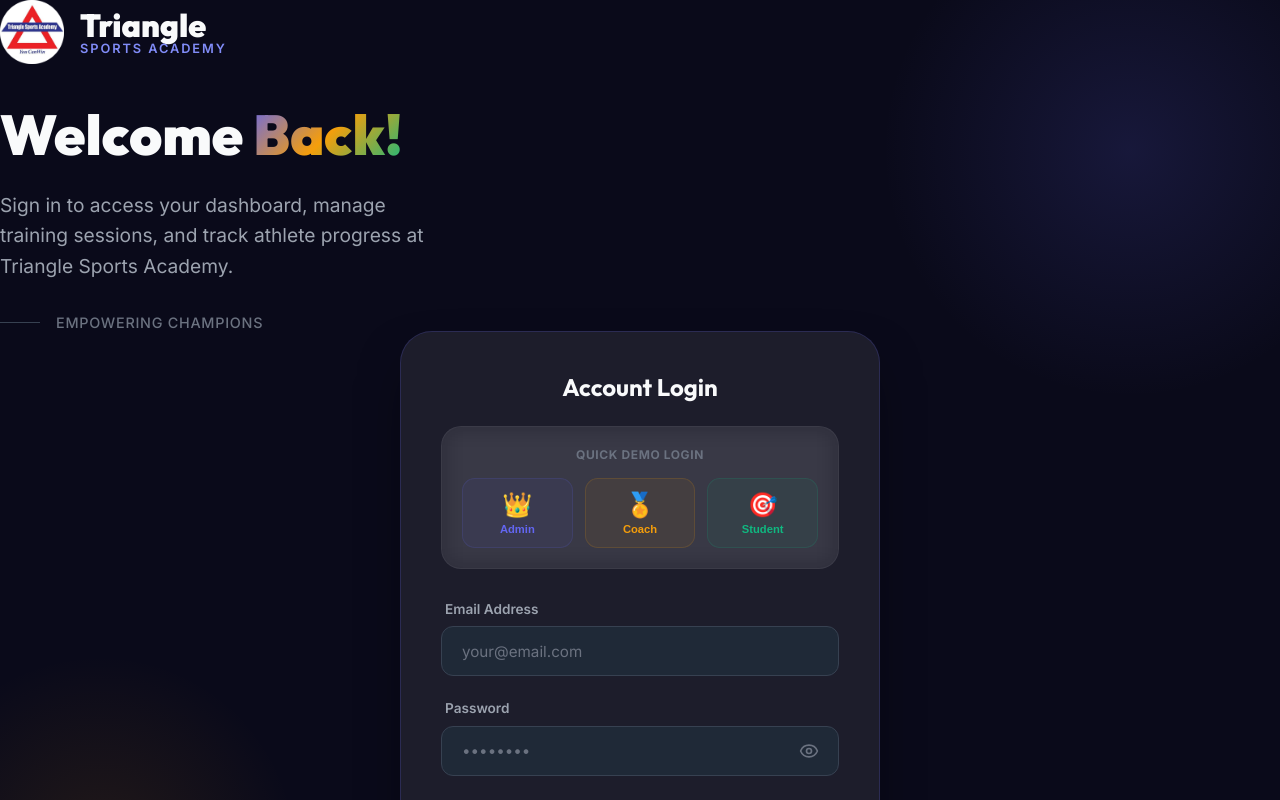
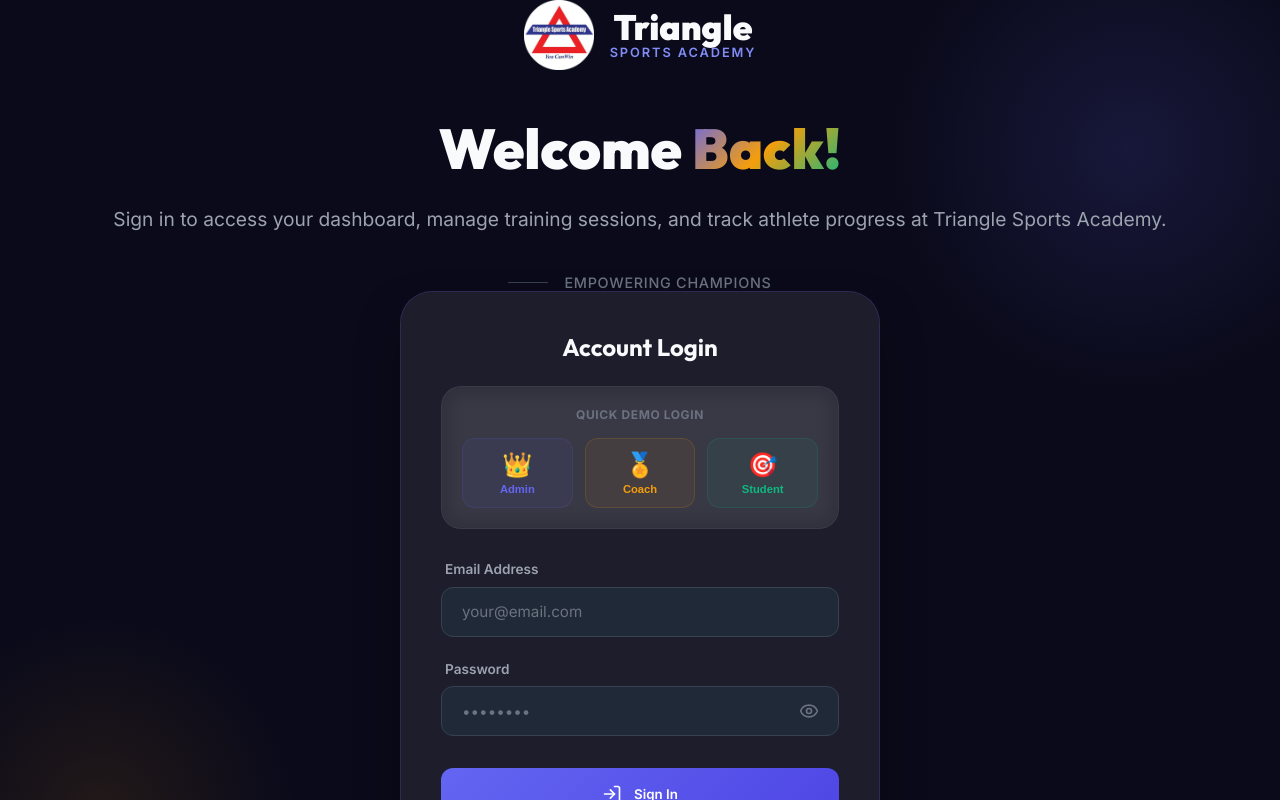
Before and after one commit to Bharani4822a/triangel-sports, a Next.js app: page /login in a window 1280 px wide. Shown: the top 800 px of the page. Built offline with nearby package versions, Linux system fonts and the light colour scheme.

Commit message:
style: replicate reference login UI exactly

```diff
--- a/src/app/login/page.tsx
+++ b/src/app/login/page.tsx
@@ -38,21 +38,21 @@ export default function LoginPage() {
   };
 
   return (
-    <div className="min-h-screen bg-[#0a0a1a] flex items-center justify-center p-6 md:p-12 relative overflow-hidden">
+    <div className="min-h-screen bg-[#0a0a1a] relative overflow-hidden flex items-center justify-center p-6 md:p-12 lg:p-20">
       {/* Background orbs */}
       <div style={{ position: 'absolute', top: '-100px', right: '-100px', width: '500px', height: '500px', background: 'radial-gradient(circle, rgba(99,102,241,0.15) 0%, transparent 70%)', borderRadius: '50%', pointerEvents: 'none' }} />
       <div style={{ position: 'absolute', bottom: '-100px', left: '-100px', width: '400px', height: '400px', background: 'radial-gradient(circle, rgba(245,158,11,0.1) 0%, transparent 70%)', borderRadius: '50%', pointerEvents: 'none' }} />
 
-      <div className="max-w-6xl w-full flex flex-col md:flex-row items-center justify-between gap-12 md:gap-16 relative z-10">
+      <div className="max-w-7xl mx-auto w-full flex flex-col md:flex-row items-center justify-between gap-12 md:gap-16 relative z-10">
 
         {/* LEFT SIDE: Content Section */}
-        <div className="w-full md:w-1/2 flex flex-col justify-center animate-fade-in">
-          <Link href="/" style={{ display: 'inline-flex', alignItems: 'center', gap: '1rem', textDecoration: 'none', marginBottom: '2.5rem' }}>
+        <div className="w-full md:w-1/2 flex flex-col justify-center items-center md:items-start text-center md:text-left max-w-lg animate-fade-in">
+          <Link href="/" style={{ display: 'inline-flex', alignItems: 'center', gap: '1rem', textDecoration: 'none', marginBottom: '3rem' }}>
             <div style={{ display: 'flex', alignItems: 'center', justifyContent: 'center' }}>
-              <img src="/logo.png" alt="Triangle Sports Academy" style={{ height: '64px', width: 'auto', objectFit: 'contain' }} />
+              <img src="/logo.png" alt="Triangle Sports Academy" style={{ height: '70px', width: 'auto', objectFit: 'contain' }} />
             </div>
             <div>
-              <div style={{ fontFamily: 'Outfit, sans-serif', fontWeight: 900, fontSize: '2rem', color: '#f9fafb', lineHeight: 1 }}>Triangle</div>
+              <div style={{ fontFamily: 'Outfit, sans-serif', fontWeight: 900, fontSize: '2.2rem', color: '#f9fafb', lineHeight: 1 }}>Triangle</div>
               <div style={{ fontSize: '0.8rem', color: '#818cf8', letterSpacing: '0.15em', textTransform: 'uppercase', fontWeight: 600 }}>Sports Academy</div>
             </div>
           </Link>
@@ -60,7 +60,7 @@ export default function LoginPage() {
           <h1 style={{ fontFamily: 'Outfit, sans-serif', fontSize: '3.5rem', fontWeight: 900, color: '#f9fafb', lineHeight: 1.1, marginBottom: '1.5rem' }}>
             Welcome <span className="gradient-text">Back!</span>
           </h1>
-          <p style={{ color: '#9ca3af', fontSize: '1.2rem', lineHeight: 1.6, maxWidth: '440px', marginBottom: '2rem' }}>
+          <p style={{ color: '#9ca3af', fontSize: '1.2rem', lineHeight: 1.6, marginBottom: '2.5rem' }}>
             Sign in to access your dashboard, manage training sessions, and track athlete progress at Triangle Sports Academy.
           </p>
 
```
